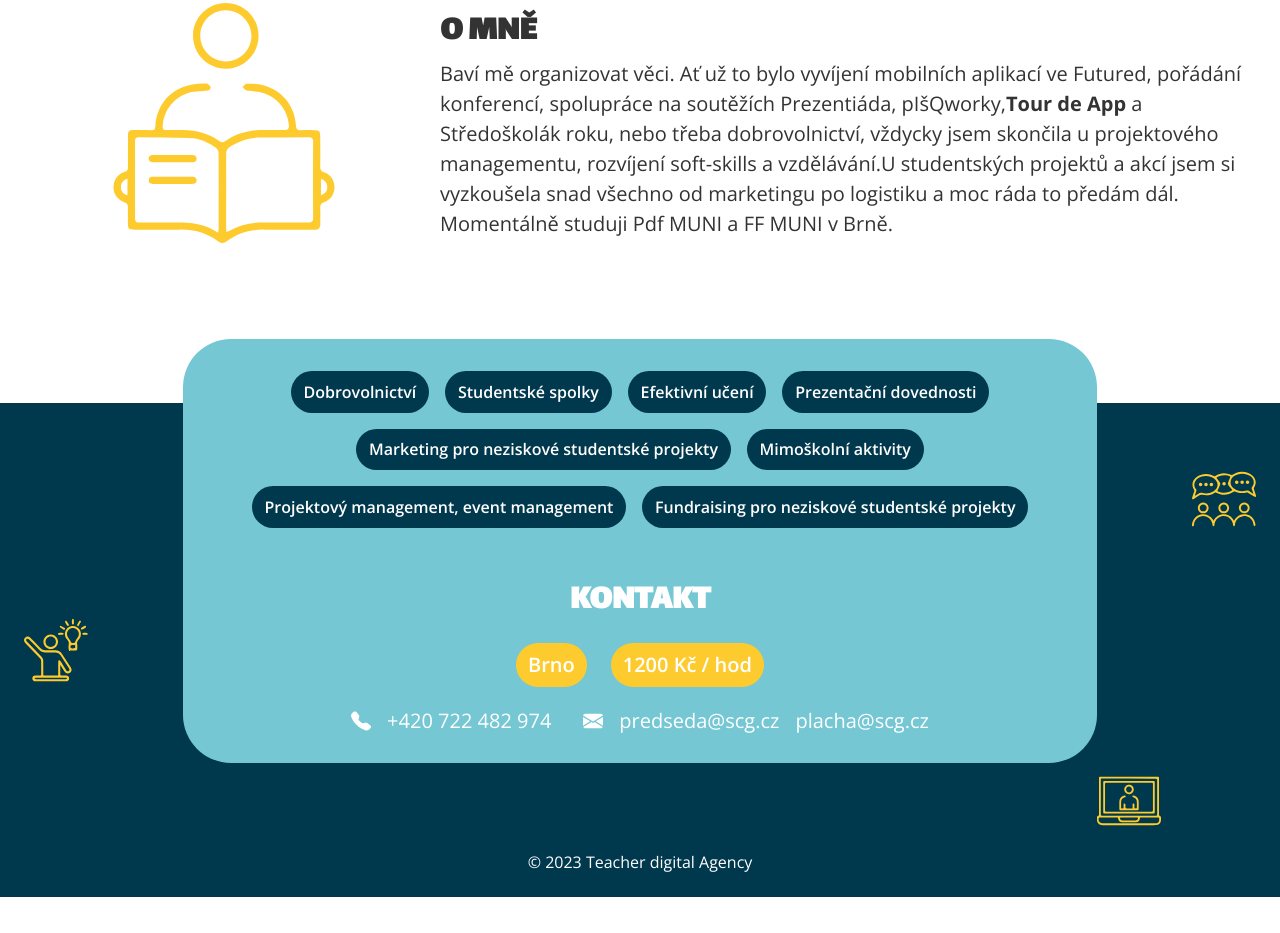
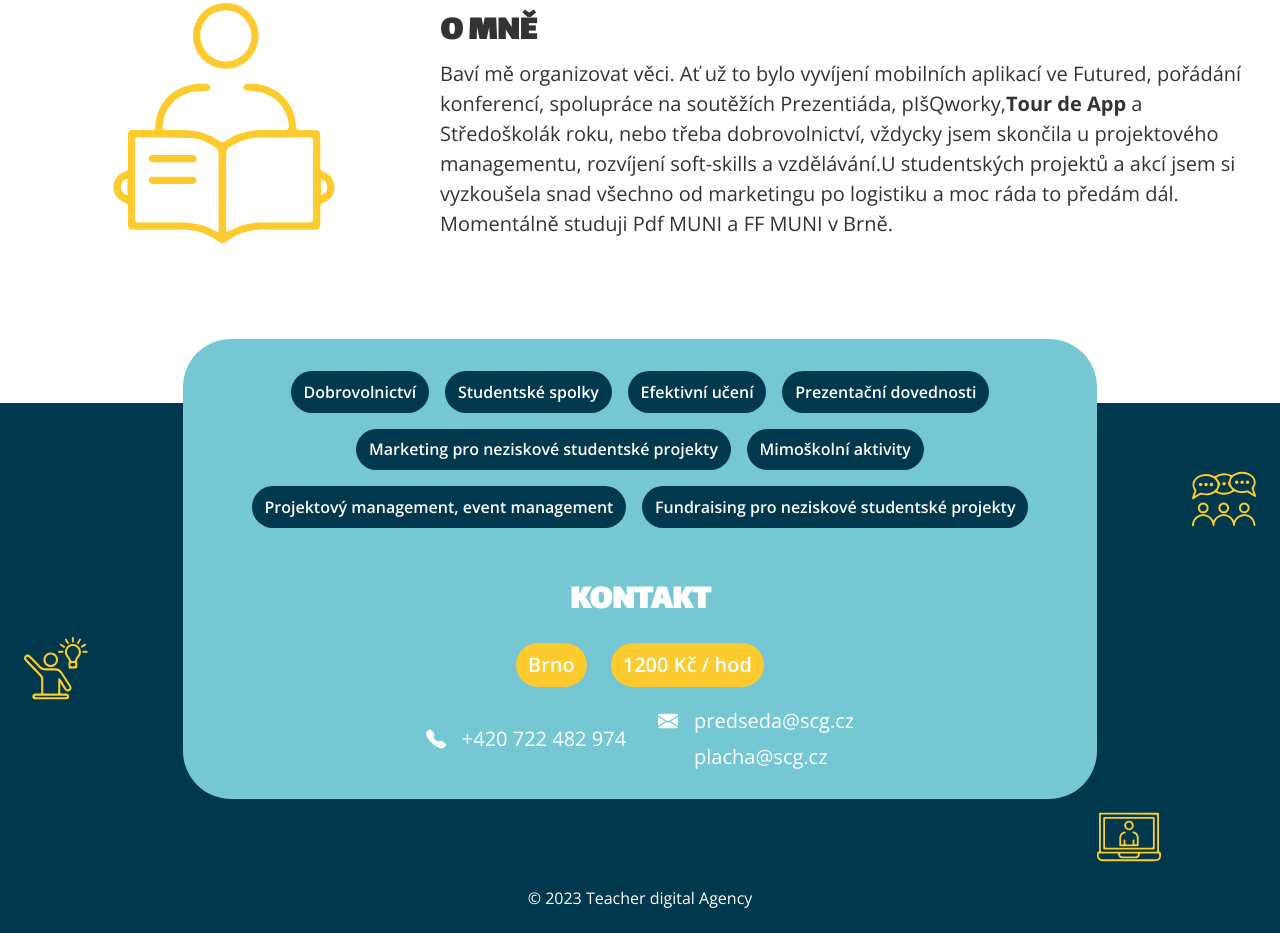
Before and after one commit to moductor/TdA24, an Astro site: page /lecturer in a window 1280 px wide. Shown: the part 513-1446 px from the top of the page. Before the commit the page ends 1410 px from the top, so only its background shows below. Built offline with nearby package versions, Linux system fonts and the light colour scheme; Astro itself is replaced by a stand-in of ours.

Commit message:
update contact info

```diff
--- a/src/partials/LecturerContact.astro
+++ b/src/partials/LecturerContact.astro
@@ -45,6 +45,7 @@ const { tags, location, price, telephones, emails, ...props } = Astro.props;
         </ul>
         <ul class="emails" aria-label="Emailové adresy">
           <Icon aria-hidden="true" icon="email" />
+          <div class="emails-container">
             {
               emails.map((email) => (
                 <li>
@@ -54,6 +55,7 @@ const { tags, location, price, telephones, emails, ...props } = Astro.props;
                 </li>
               ))
             }
+          </div>
         </ul>
       </div>
     </section>
@@ -132,9 +134,14 @@ const { tags, location, price, telephones, emails, ...props } = Astro.props;
       list-style-type: none;
       display: flex;
       flex-wrap: wrap;
-      align-items: center;
+      align-items: start;
       justify-content: center;
       gap: 1rem;
     }
   }
+  .emails-container {
+    display: flex;
+    gap: 1rem;
+    flex-direction: column;
+  }
 </style>
```
Lines whose indentation alone changed are shown as unchanged.
